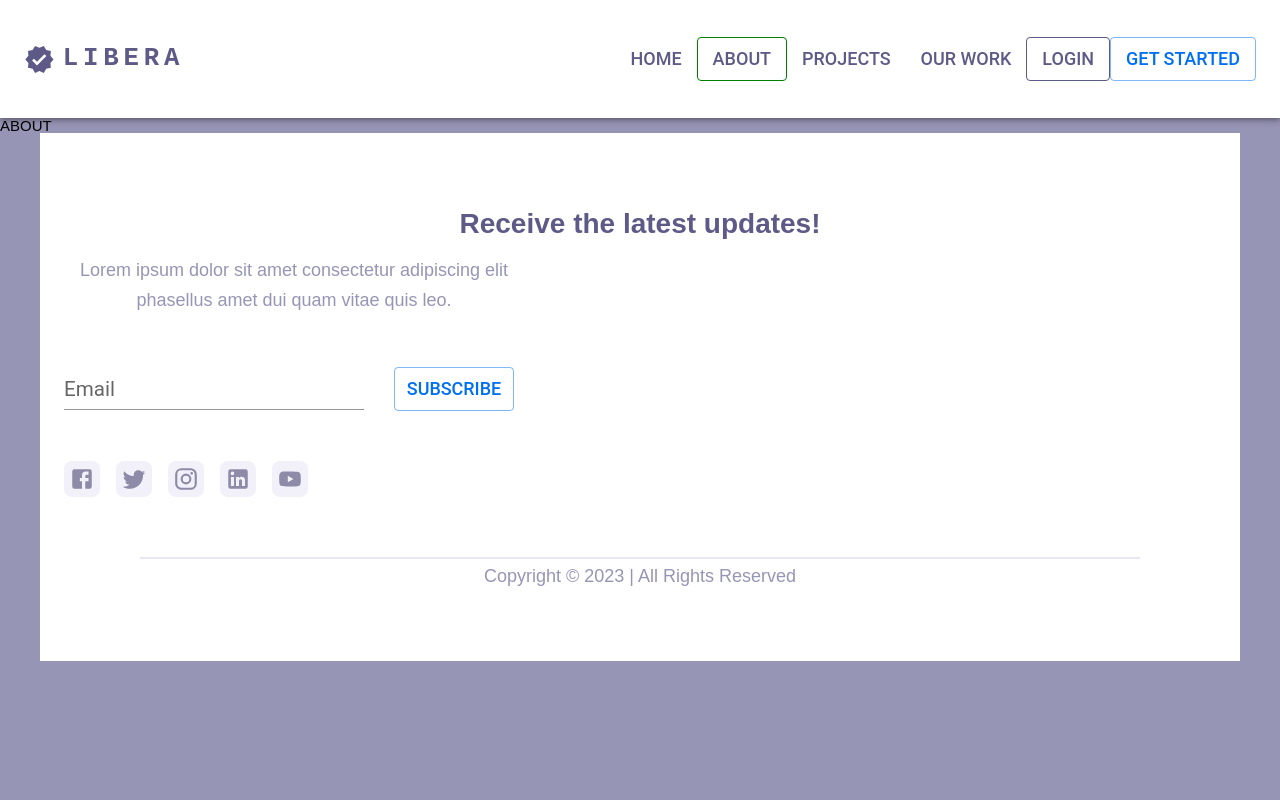
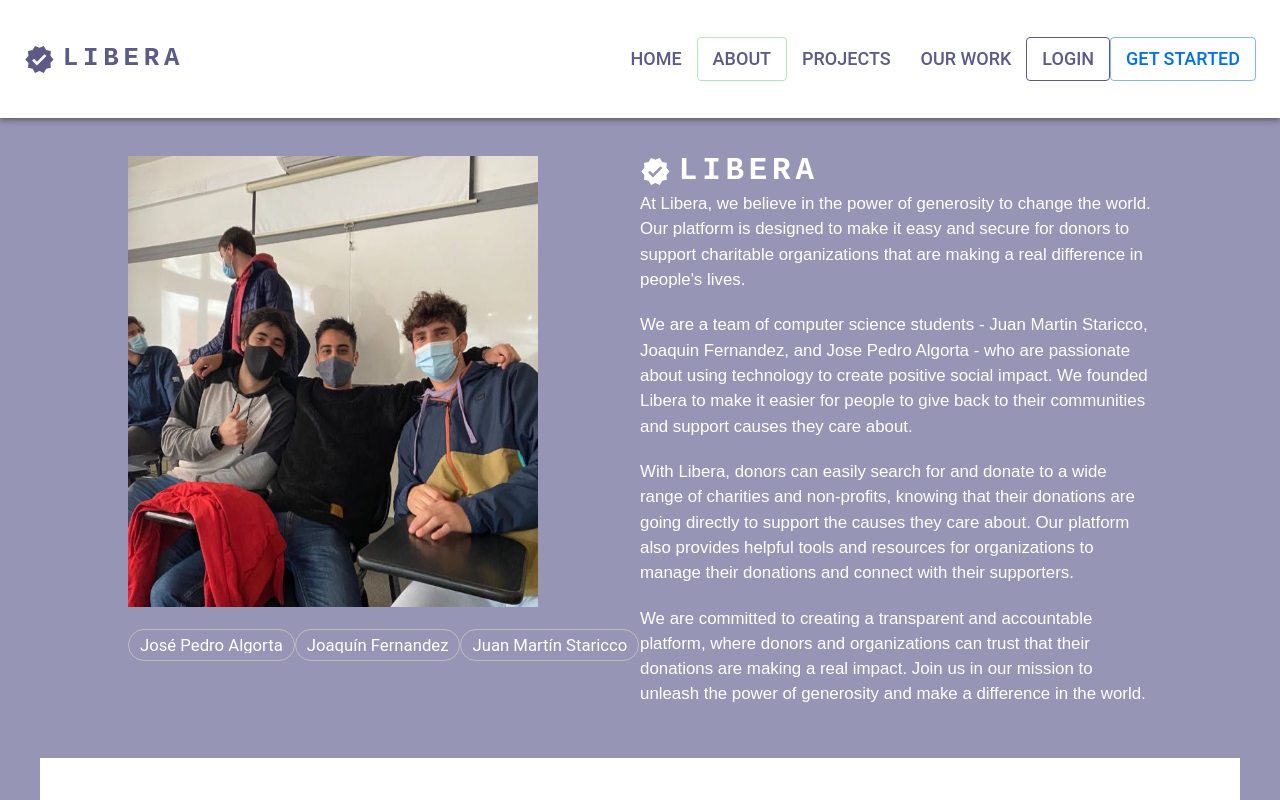
Before and after one commit to um-tesis/stunning-journey-web, a Next.js app: page /about in a window 1280 px wide. Built offline with nearby package versions, Linux system fonts and the light colour scheme.

Commit message:
about and projects wip

```diff
--- a/src/features/about/index.tsx
+++ b/src/features/about/index.tsx
@@ -1,3 +1,67 @@
+import {Typography} from '@mui/material';
+import Chip from '@mui/material/Chip';
+import Image from 'next/image';
+import styles from './styles.module.scss';
+import VerifiedIcon from '@mui/icons-material/Verified';
+
 export default function About() {
-  return <div>ABOUT</div>;
+  return (
+    <div className={styles.us}>
+      <div className={styles.imageSection}>
+        <Image src='/jjj.jpeg' width={640} height={640} alt='image' />
+        <div className={styles.name}>
+          <Chip label='José Pedro Algorta' variant='outlined' sx={{color: 'white'}} />
+          <Chip label='Joaquín Fernandez' variant='outlined' sx={{color: 'white'}} />
+          <Chip label='Juan Martín Staricco' variant='outlined' sx={{color: 'white'}} />
+        </div>
+      </div>
+
+      <div className={styles.about}>
+        <div className={styles.title}>
+          <VerifiedIcon sx={{display: {xs: 'flex'}, mr: 1, color: 'white'}} color='primary' />
+          <Typography
+            variant='h5'
+            noWrap
+            component='a'
+            href=''
+            sx={{
+              mr: 2,
+              mt: -0.8,
+              flexGrow: 1,
+              fontFamily: 'monospace',
+              fontWeight: 700,
+              letterSpacing: '.3rem',
+              color: 'white',
+              textDecoration: 'none',
+            }}
+          >
+            LIBERA
+          </Typography>
+        </div>
+
+        <p className={styles.aboutSection}>
+          At Libera, we believe in the power of generosity to change the world. Our platform is designed to
+          make it easy and secure for donors to support charitable organizations that are making a real
+          difference in people&apos;s lives.
+        </p>
+        <p className={styles.aboutSection}>
+          We are a team of computer science students - Juan Martin Staricco, Joaquin Fernandez, and Jose Pedro
+          Algorta - who are passionate about using technology to create positive social impact. We founded
+          Libera to make it easier for people to give back to their communities and support causes they care
+          about.
+        </p>
+        <p className={styles.aboutSection}>
+          With Libera, donors can easily search for and donate to a wide range of charities and non-profits,
+          knowing that their donations are going directly to support the causes they care about. Our platform
+          also provides helpful tools and resources for organizations to manage their donations and connect
+          with their supporters.
+        </p>
+        <p className={styles.aboutSection}>
+          We are committed to creating a transparent and accountable platform, where donors and organizations
+          can trust that their donations are making a real impact. Join us in our mission to unleash the power
+          of generosity and make a difference in the world.
+        </p>
+      </div>
+    </div>
+  );
 }
--- /dev/null
+++ b/src/features/about/styles.module.scss
@@ -0,0 +1,36 @@
+.us {
+  height: 80%;
+  width: 100%;
+  padding: 3% 10%;
+  display: flex;
+
+  .imageSection {
+    width: 50%;
+    height: 100%;
+    img {
+      width: 80%;
+      height: 80%;
+    }
+
+    .name {
+      margin-top: 20px;
+      width: 82%;
+      display: flex;
+      justify-content: space-between;
+    }
+  }
+
+  .about {
+    width: 50%;
+    height: 100%;
+    .title {
+      display: flex;
+    }
+    .aboutSection {
+      font-size: 1.125em;
+      color: white;
+      line-height: 1.5em;
+      margin-bottom: 20px;
+    }
+  }
+}
--- /dev/null
+++ b/src/features/projects/styles.module.scss
@@ -0,0 +1,32 @@
+.projectsContainer {
+  height: 100%;
+  width: 100%;
+  .browseSection {
+    width: 100%;
+    display: flex;
+    flex-direction: column;
+    align-items: center;
+    background: #f2f1fa;
+    .title {
+      font-weight: 700;
+      font-size: 36px;
+      line-height: 46px;
+      text-align: center;
+      color: #5d5a88;
+      margin-top: 60px;
+    }
+
+    .subtitle {
+      font-weight: 400;
+      font-size: 18px;
+      line-height: 30px;
+      text-align: center;
+      color: #9795b5;
+      width: 600px;
+      margin-top: 16px;
+    }
+
+    .searchBox {
+    }
+  }
+}
--- a/src/features/shared/components/footer/styles.module.scss
+++ b/src/features/shared/components/footer/styles.module.scss
@@ -70,5 +70,6 @@
     line-height: 18px;
     text-align: center;
     color: #9795b5 !important;
+    margin-bottom: 30px;
   }
 }
--- a/src/features/shared/components/get-in-touch-modal/index.tsx
+++ b/src/features/shared/components/get-in-touch-modal/index.tsx
@@ -76,8 +76,8 @@ export default function GetInTouchModal({}: Props) {
     <div className={styles.getInTouchModal}>
       <Typography className={styles.title}>Get in touch today</Typography>
       <Typography className={styles.subtitle}>
-        Lorem ipsum dolor sit amet consectetur adipiscing elit tortor eu dolorol egestas morbi sem vulputate
-        etiam facilisis pellentesque ut quis.
+        We&apos;d love to hear from you! Get in touch to find out how you can support our cause and help make
+        a positive impact.
       </Typography>
       <form onSubmit={handleSubmit(sendGetInTouch.execute)} className={styles.formContainer}>
         <div>
--- a/src/features/shared/components/header/index.tsx
+++ b/src/features/shared/components/header/index.tsx
@@ -143,7 +143,7 @@ function Header() {
                 inverted
                 hideOutlined
                 onClick={() => {
-                  if (page !== 'Projects') router.push(`/${page.toLowerCase()}`);
+                  router.push(`/${page.toLowerCase()}`);
                 }}
                 auxClassNames={router && router.pathname.includes(page.toLowerCase()) ? styles.active : ''}
               >
--- a/src/features/shared/components/header/styles.module.scss
+++ b/src/features/shared/components/header/styles.module.scss
@@ -1,3 +1,4 @@
 .active {
-  border: 1px solid green !important;
+  border: 1px solid #b3e5be !important;
+  font-weight: 700;
 }
```
Also changed, not shown: src/features/home/index.tsx (+5 -8 lines), src/features/projects/index.tsx (added, +28 -0 lines), src/features/shared/components/search-input/index.tsx (added, +45 -0 lines), src/pages/projects/index.tsx (added, +23 -0 lines), src/features/shared/components/search-input/styles.module.scss (added).
